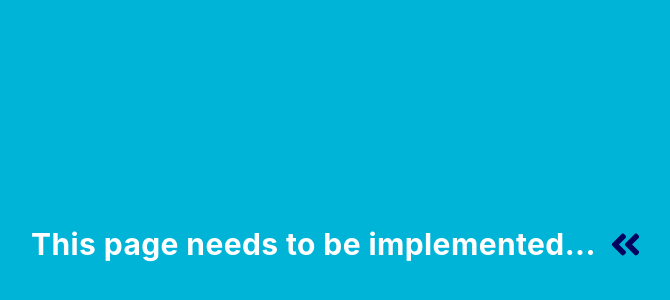
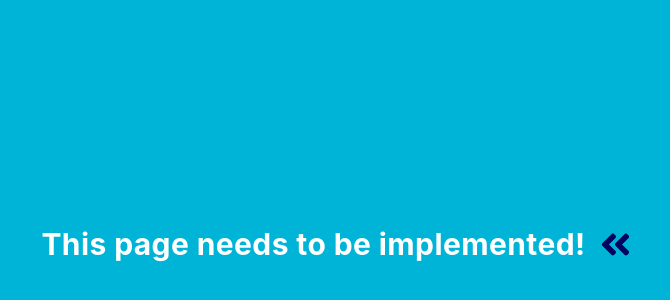
Before and after one commit to kindofclever/portfolio, a Next.js app: page /whatIamlookingfor in a window 1280 px wide. Shown: the part 156-456 px from the top of the page, without its empty margins (297-967 px from the left). Built offline with nearby package versions, Linux system fonts and the light colour scheme.

Commit message:
env varib

```diff
--- a/pages/whatIamlookingfor.js
+++ b/pages/whatIamlookingfor.js
@@ -10,7 +10,7 @@ const whatIamlookingfor = () => {
         <div>
           <div className="flex justify-center items-center">
             <h3 className="text-white text-3xl">
-              This page needs to be implemented...
+              This page needs to be implemented!
             </h3>
           </div>
         </div>
```
